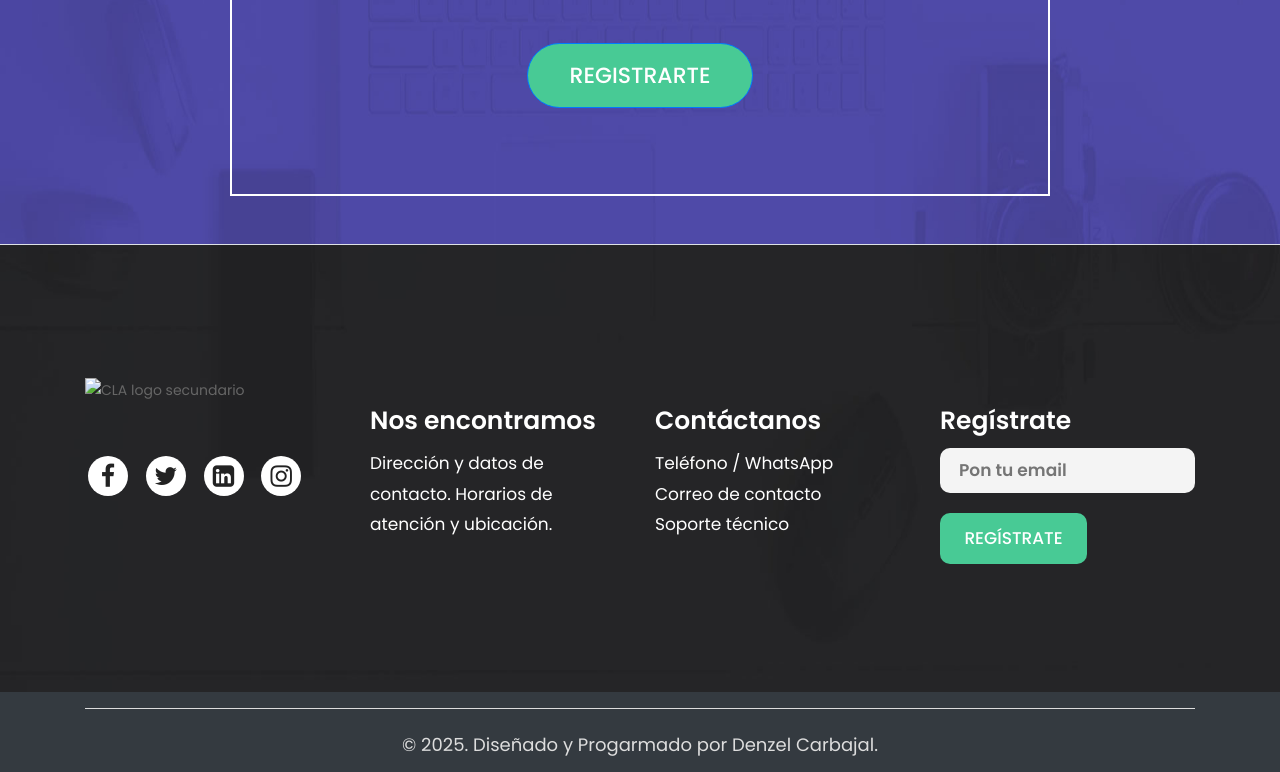
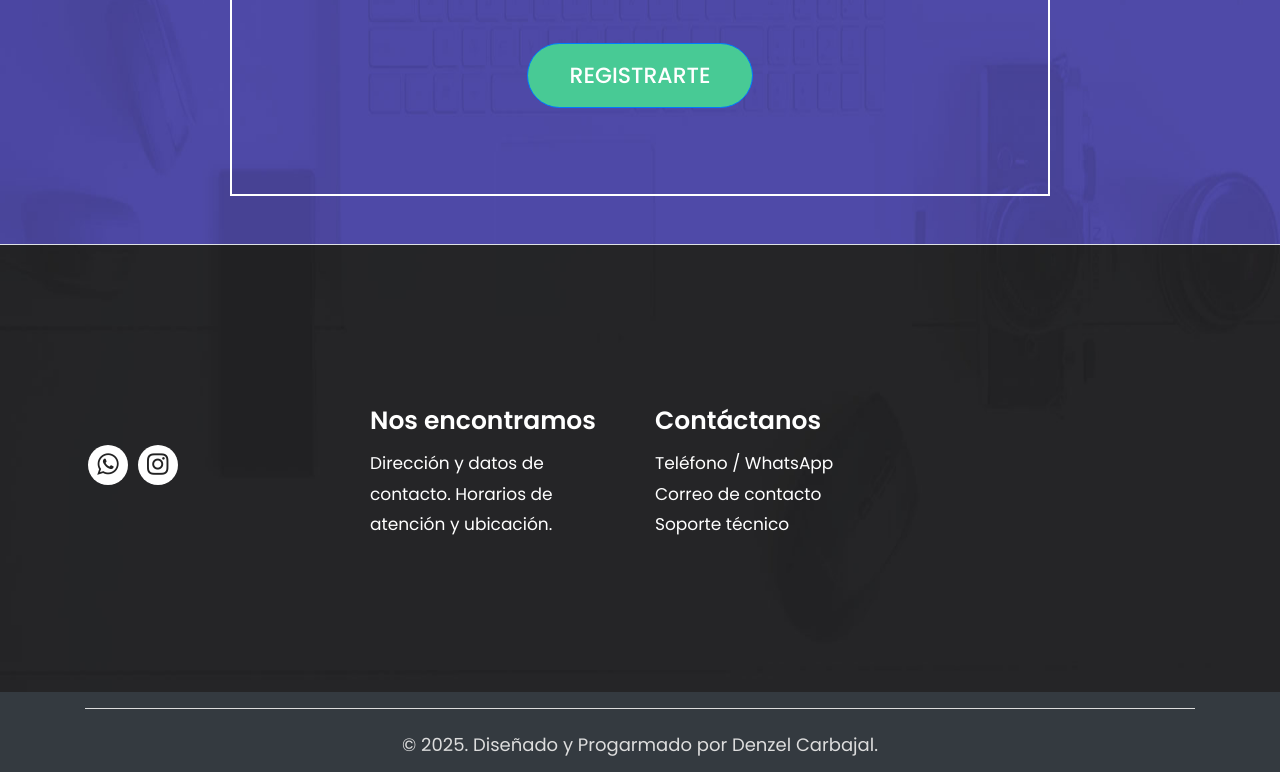
Before and after one commit to Darslinger/cla, a website: page index.html in a window 1280 px wide. Shown: the part 3676-4448 px from the top of the page. Drawn offline with nearby package versions, Linux system fonts and the light colour scheme.

Commit message:
Ajustes del sitio (WhatsApp, enlaces, estilos, etc.)

```diff
--- a/index.html
+++ b/index.html
@@ -509,15 +509,17 @@
     <div class="footer">
       <div class="container py-5">
         <div class="row">
-          <div class="col-xl-3 col-lg-3 col-md-6 col-sm-6 mb-4">
-            <img class="logo1 mb-3" src="images/logo1.png" alt="CLA logo secundario" />
-            <ul class="social_icon list-inline m-0">
-              <li class="list-inline-item"><a href="#"><i class="fa fa-facebook"></i></a></li>
-              <li class="list-inline-item"><a href="#"><i class="fa fa-twitter"></i></a></li>
-              <li class="list-inline-item"><a href="#"><i class="fa fa-linkedin-square"></i></a></li>
-              <li class="list-inline-item"><a href="https://www.instagram.com/hard_shack?igsh=MWc4anU5MmpjZXNhdg=="><i class="fa fa-instagram"></i></a></li>
-            </ul>
-          </div>
+            <div class="col-xl-3 col-lg-3 col-md-6 col-sm-6">
+
+                     <ul class="social_icon">
+                        <li>
+                        <a href="https://wa.me/50487566233" target="_blank" rel="noopener" aria-label="WhatsApp">
+                           <i class="fa fa-whatsapp" aria-hidden="true"></i>
+                       </a>
+                        </li>
+                        <li><a href="https://www.instagram.com/hard_shack?igsh=MWc4anU5MmpjZXNhdg=="><i class="fa fa-instagram" aria-hidden="true"></i></a></li>
+                     </ul>
+                  </div>
 
           <div class="col-xl-3 col-lg-3 col-md-6 col-sm-6 mb-4">
             <h3>Nos encontramos</h3>
@@ -534,11 +536,7 @@
           </div>
 
           <div class="col-xl-3 col-lg-3 col-md-6 col-sm-6">
-            <form class="bottom_form">
-              <h3>Regístrate</h3>
-              <input class="enter" placeholder="Pon tu email" type="email" name="email" />
-              <button class="sub_btn">Regístrate</button>
-            </form>
+
           </div>
         </div>
       </div>
```
Also changed, not shown: about.html (+7 -12 lines).
